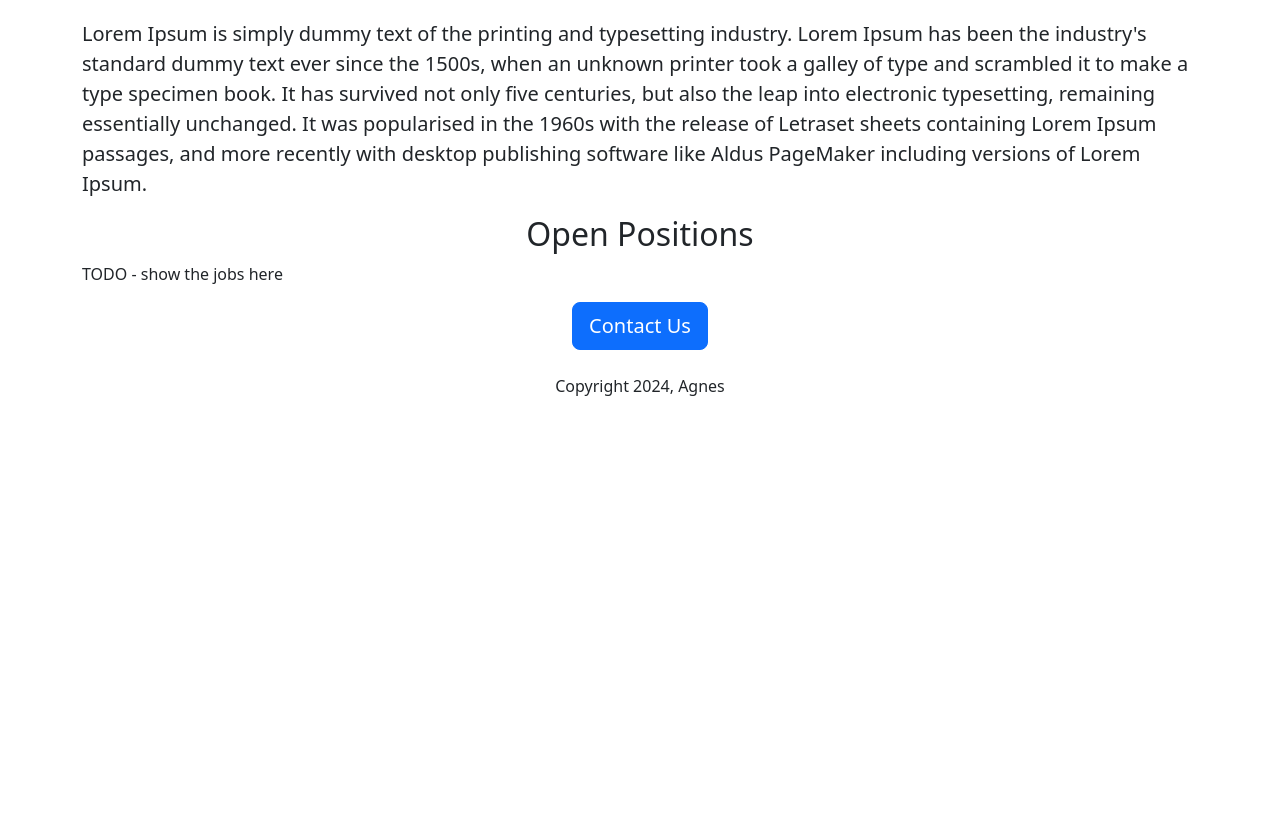
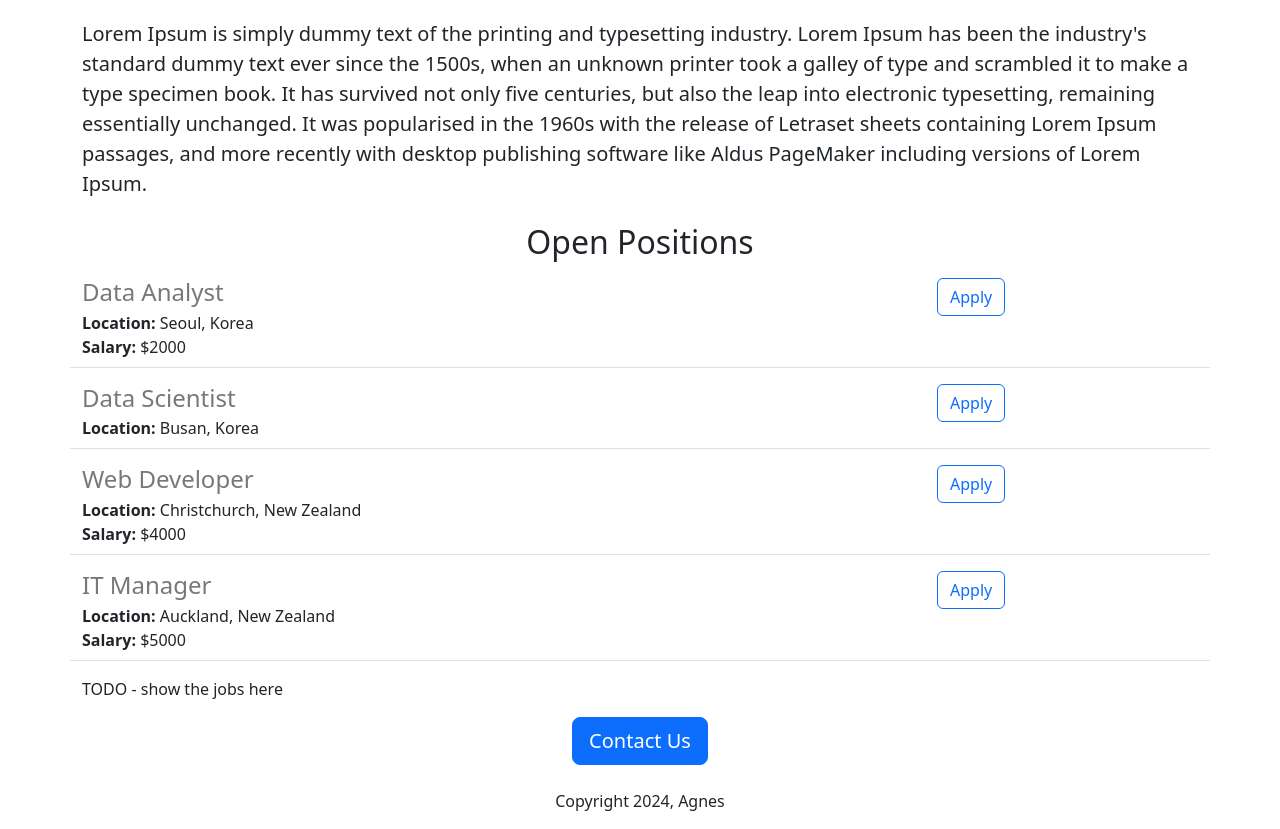
Before and after one commit to Kyuun-Park-1163899/flask-career-website-v2, a Flask app: page / in a window 1280 px wide. Shown: the part 491-1320 px from the top of the page. Before the commit the page ends 887 px from the top, so only its background shows below. Run offline with Flask 3, Linux system fonts and the light colour scheme.

Commit message:
Render dynamic data using Jinja template tags

```diff
--- a/app.py
+++ b/app.py
@@ -2,9 +2,35 @@ from flask import Flask, render_template
 
 app = Flask(__name__)
 
+JOBS = [
+  {
+    'id': 1,
+    'title':'Data Analyst',
+    'location':'Seoul, Korea',
+    'salary':'$2000'
+  },
+  {
+    'id': 2,
+    'title':'Data Scientist',
+    'location':'Busan, Korea',
+  },
+  {
+    'id': 3,
+    'title':'Web Developer',
+    'location':'Christchurch, New Zealand',
+    'salary':'$4000'
+  },
+  {
+    'id': 4,
+    'title':'IT Manager',
+    'location':'Auckland, New Zealand',
+    'salary':'$5000'
+  }
+]
+
 @app.route("/")
 def hello_world():
-  return render_template('home.html')
+  return render_template('home.html', jobs=JOBS)
 
 if __name__ == "__main__":
   app.run(host='0.0.0.0', debug=True)
--- a/templates/home.html
+++ b/templates/home.html
@@ -19,13 +19,17 @@
     <img class="img-fluid" id="banner" src="https://cbcff805-5456-4c7f-8272-2bed686daea7-00-3uoacmktx730y.riker.replit.dev/static/banner.jpg">
     <h2 class="text-center mt-2 mb-4">About Agnes</h2>
     <p class="lead">Lorem Ipsum is simply dummy text of the printing and typesetting industry. Lorem Ipsum has been the industry's standard dummy text ever since the 1500s, when an unknown printer took a galley of type and scrambled it to make a type specimen book. It has survived not only five centuries, but also the leap into electronic typesetting, remaining essentially unchanged. It was popularised in the 1960s with the release of Letraset sheets containing Lorem Ipsum passages, and more recently with desktop publishing software like Aldus PageMaker including versions of Lorem Ipsum.</p>
-      <h2 class="text-center">Open Positions</h2>
+      <h2 class="text-center mt-2 mt-4">Open Positions</h2>
+      <p>
+        {% for job in jobs %}
+         {% include 'jobitem.html' %}
+        {% endfor %}
+      </p>
       <p>TODO - show the jobs here</p>
       <div class="text-center">
       <button class="btn btn-primary btn-lg"">Contact Us</button>
       <p class="mt-4">Copyright 2024, Agnes</p>
       </div>
-      </div>
     </div>
   </body>
 </html>
--- /dev/null
+++ b/templates/jobitem.html
@@ -0,0 +1,12 @@
+<div class="border-bottom row" style="margin-bottom:16px;padding-bottom:8px;">
+  <div class="col-9">
+    <h4 style="color:rgb(120,120,120); margin-bottom: 4px;">{{job['title']}}</h4>
+    <div><b>Location: </b>{{job['location']}}</div>
+    {% if 'salary' in job %}
+      <div><b>Salary: </b>{{job['salary']}}</div>
+    {% endif %}
+  </div>
+  <div class="col-3">
+    <button type="button" class="btn btn-outline-primary">Apply</button>
+  </div>
+</div>
```
